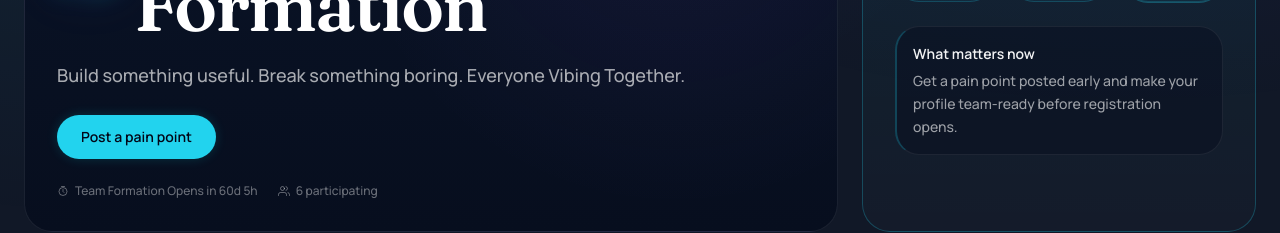
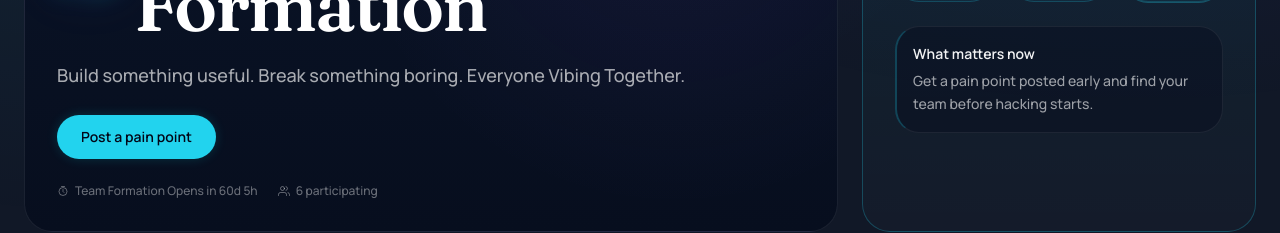
Before and after one commit to nickfine/hackcentral, a React (Vite) app in the folder forge-native/static/runtime-frontend/: page / in a window 1280 px wide. Shown: the part 336-569 px from the top of the page. Built offline with nearby package versions, Linux system fonts and the light colour scheme.

Commit message:
feat: update pre-hacking hero copy + bump APP_VERSION to 1.2.186
"find your team before hacking starts" replaces the stale
"make your profile team-ready before registration opens" copy.

```diff
--- a/forge-native/static/runtime-frontend/src/components/dashboard/EditorialHeroCard.jsx
+++ b/forge-native/static/runtime-frontend/src/components/dashboard/EditorialHeroCard.jsx
@@ -144,7 +144,7 @@ export default function EditorialHeroCard({ scheduleMilestones, eventPhase, chil
         <div className="mt-6 rounded-2xl border border-white/[0.07] border-l-2 border-l-cyan-400/25 bg-[rgba(10,18,34,0.60)] p-4 text-sm leading-relaxed text-white/60">
           <div className="font-semibold text-white/95">What matters now</div>
           <div className="mt-1">
-            Get a pain point posted early and make your profile team-ready before registration opens.
+            Get a pain point posted early and find your team before hacking starts.
           </div>
         </div>
       </div>
--- a/forge-native/static/runtime-frontend/src/data/constants.js
+++ b/forge-native/static/runtime-frontend/src/data/constants.js
@@ -4,7 +4,7 @@
  */
 
 // Bump this when deploying to help bust Atlassian CDN cache (see LEARNINGS_CURSOR.md)
-export const APP_VERSION = '1.2.185';
+export const APP_VERSION = '1.2.186';
 
 // Demo event ID - shared with HD26AI for unified demo data
 export const DEMO_EVENT_ID = 'demo-event-2026';
```
